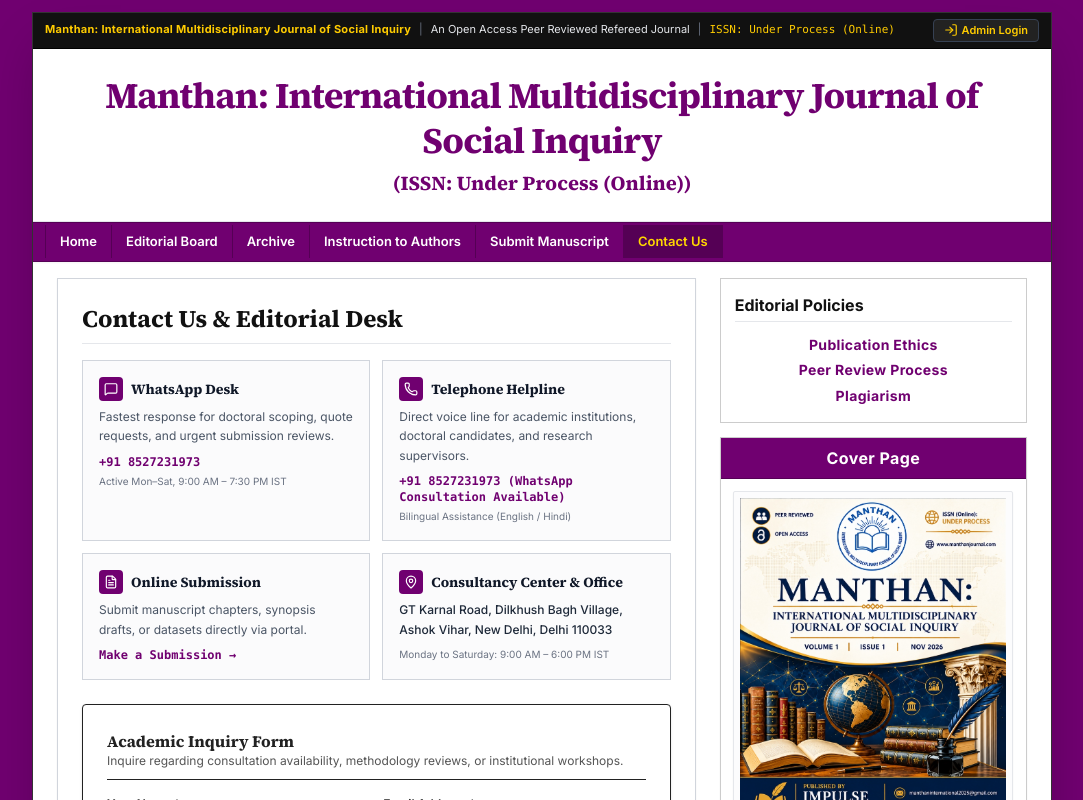
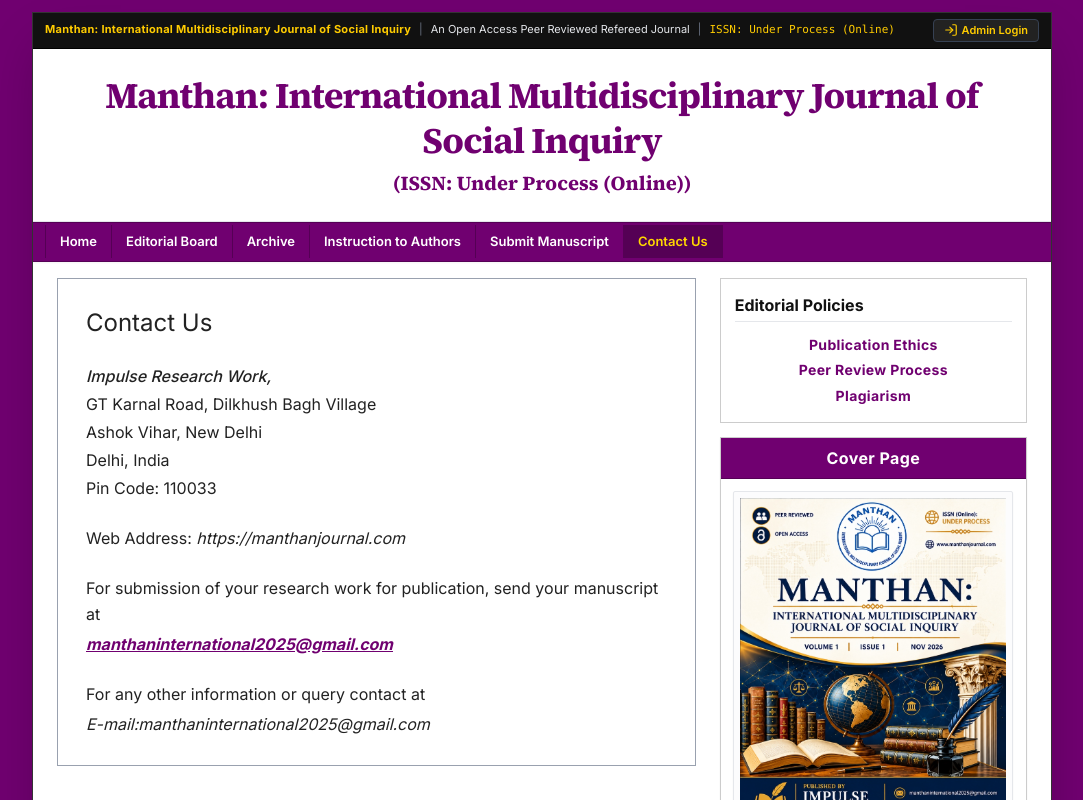
Before and after one commit to manthaninternational2025-maker/architect-web-main, a Next.js app: page /contact in a window 1280 px wide. Shown: the top 800 px of the page, without its empty margins (98-1181 px from the left). Built offline with nearby package versions, Linux system fonts and the light colour scheme.

Commit message:
feat: redesign Contact Us page to match 2nd reference screenshot using Manthan content

```diff
--- a/app/contact/page.tsx
+++ b/app/contact/page.tsx
@@ -1,129 +1,89 @@
 "use client";
 
 import React from "react";
-import Link from "next/link";
-import { companyInfo } from "@/data/companyInfo";
 import { useJournalData } from "@/context/JournalDataContext";
-import { ContactForm } from "@/components/forms/ContactForm";
 import { Sidebar } from "@/components/layout/Sidebar";
-import { Phone, MessageSquare, MapPin, FileText } from "lucide-react";
 
 export default function ContactPage() {
-  const { settings, contact } = useJournalData();
+  const { settings } = useJournalData();
 
-  const activeAddress =
-    contact.officeAddress ||
-    settings.address ||
-    companyInfo.address;
-
-  const activePhone =
-    contact.helplinePhone ||
-    companyInfo.phone;
+  const publisher = settings?.publisher || "Impulse Research Work";
+  const website = settings?.website || "https://manthanjournal.com";
+  const email = settings?.email || "manthaninternational2025@gmail.com";
 
   return (
     <div className="w-full">
       <div className="grid grid-cols-1 lg:grid-cols-12 gap-6">
-        {/* Main Content */}
-        <div className="col-span-1 lg:col-span-8 space-y-4 sm:space-y-6">
-          <section className="bg-white border border-gray-300 p-4 sm:p-6 shadow-xs">
-            <h1 className="text-xl sm:text-2xl font-editorial font-bold text-[#111111] border-b border-gray-200 pb-2 mb-4">
-              Contact Us &amp; Editorial Desk
+        {/* Main Content: Contact Us Box (Matching Reference Screenshot 2 Exactly) */}
+        <div className="col-span-1 lg:col-span-8">
+          <div className="border border-gray-400 bg-white p-5 sm:p-7 text-[#222222] space-y-6">
+            {/* Heading */}
+            <h1 className="text-xl sm:text-2xl text-[#222222] font-normal">
+              Contact Us
             </h1>
 
-            {/* Direct Contact Matrix Cards */}
-            <div className="grid grid-cols-1 sm:grid-cols-2 gap-3 mb-6">
-              {/* WhatsApp Card */}
-              <div className="p-4 border border-gray-300 bg-gray-50/70 hover:border-[#700070] transition-colors">
-                <div className="flex items-center gap-2 text-gray-900 font-bold font-editorial text-sm mb-1.5">
-                  <div className="w-6 h-6 rounded bg-[#700070] text-white flex items-center justify-center">
-                    <MessageSquare className="w-3.5 h-3.5" />
+            {/* Address Block */}
+            <div className="text-sm sm:text-base leading-relaxed text-[#222222] space-y-0.5">
+              <p className="italic font-medium">
+                {publisher},
+              </p>
+              <p>GT Karnal Road, Dilkhush Bagh Village</p>
+              <p>Ashok Vihar, New Delhi</p>
+              <p>Delhi, India</p>
+              <p>Pin Code: 110033</p>
             </div>
-                  <span>WhatsApp Desk</span>
-                </div>
-                <p className="text-xs text-gray-600 leading-relaxed mb-2">
-                  Fastest response for doctoral scoping, quote requests, and urgent submission reviews.
-                </p>
+
+            {/* Web Address */}
+            <div className="text-sm sm:text-base leading-relaxed text-[#222222]">
+              <p>
+                Web Address:{" "}
                 <a
-                  href={companyInfo.whatsappUrl}
+                  href={website}
                   target="_blank"
                   rel="noopener noreferrer"
-                  className="font-mono text-xs font-bold text-[#700070] hover:underline block"
+                  className="italic hover:underline text-[#222222]"
                 >
-                  {companyInfo.whatsapp}
+                  {website}
                 </a>
-                <span className="text-[10px] text-gray-500 mt-1 block">
-                  Active Mon–Sat, 9:00 AM – 7:30 PM IST
-                </span>
+              </p>
             </div>
 
-              {/* Telephone Card */}
-              <div className="p-4 border border-gray-300 bg-gray-50/70 hover:border-[#700070] transition-colors">
-                <div className="flex items-center gap-2 text-gray-900 font-bold font-editorial text-sm mb-1.5">
-                  <div className="w-6 h-6 rounded bg-[#700070] text-white flex items-center justify-center">
-                    <Phone className="w-3.5 h-3.5" />
-                  </div>
-                  <span>Telephone Helpline</span>
-                </div>
-                <p className="text-xs text-gray-600 leading-relaxed mb-2">
-                  Direct voice line for academic institutions, doctoral candidates, and research supervisors.
+            {/* Submission Email */}
+            <div className="text-sm sm:text-base leading-relaxed text-[#222222] space-y-1">
+              <p>
+                For submission of your research work for publication, send your manuscript at
               </p>
+              <p>
                 <a
-                  href={`tel:${activePhone.replace(/[^0-9+]/g, "")}`}
-                  className="font-mono text-xs font-bold text-[#700070] hover:underline block"
+                  href={`mailto:${email}`}
+                  className="font-bold italic underline text-[#700070] hover:text-[#550055]"
                 >
-                  {activePhone}
+                  {email}
                 </a>
-                <span className="text-[10px] text-gray-500 mt-1 block">
-                  Bilingual Assistance (English / Hindi)
-                </span>
+              </p>
             </div>
 
-              {/* Submission Desk Card */}
-              <div className="p-4 border border-gray-300 bg-gray-50/70 hover:border-[#700070] transition-colors">
-                <div className="flex items-center gap-2 text-gray-900 font-bold font-editorial text-sm mb-1.5">
-                  <div className="w-6 h-6 rounded bg-[#700070] text-white flex items-center justify-center">
-                    <FileText className="w-3.5 h-3.5" />
-                  </div>
-                  <span>Online Submission</span>
-                </div>
-                <p className="text-xs text-gray-600 leading-relaxed mb-2">
-                  Submit manuscript chapters, synopsis drafts, or datasets directly via portal.
+            {/* Query Email */}
+            <div className="text-sm sm:text-base leading-relaxed text-[#222222] space-y-1">
+              <p>
+                For any other information or query contact at
               </p>
-                <Link
-                  href="/submit"
-                  className="font-mono text-xs font-bold text-[#700070] hover:underline block"
+              <p className="italic">
+                E-mail:
+                <a
+                  href={`mailto:${email}`}
+                  className="text-[#222222] hover:text-[#700070] hover:underline"
                 >
-                  Make a Submission →
-                </Link>
-              </div>
-
-              {/* Office / Correspondence */}
-              <div className="p-4 border border-gray-300 bg-gray-50/70 hover:border-[#700070] transition-colors">
-                <div className="flex items-center gap-2 text-gray-900 font-bold font-editorial text-sm mb-1.5">
-                  <div className="w-6 h-6 rounded bg-[#700070] text-white flex items-center justify-center">
-                    <MapPin className="w-3.5 h-3.5" />
-                  </div>
-                  <span>Consultancy Center &amp; Office</span>
-                </div>
-                <p className="text-xs text-gray-800 font-medium leading-relaxed mb-2">
-                  {activeAddress}
+                  {email}
+                </a>
               </p>
-                <span className="text-[10px] text-gray-500 block">
-                  {contact.officeHours || "Monday to Saturday: 9:00 AM – 6:00 PM IST"}
-                </span>
             </div>
           </div>
-
-            {/* Embedded Contact Form */}
-            <ContactForm />
-          </section>
         </div>
 
         {/* Sidebar */}
         <div className="col-span-1 lg:col-span-4">
-          <div className="sticky top-20">
           <Sidebar />
-          </div>
         </div>
       </div>
     </div>
```
Lines whose indentation alone changed are shown as unchanged.
